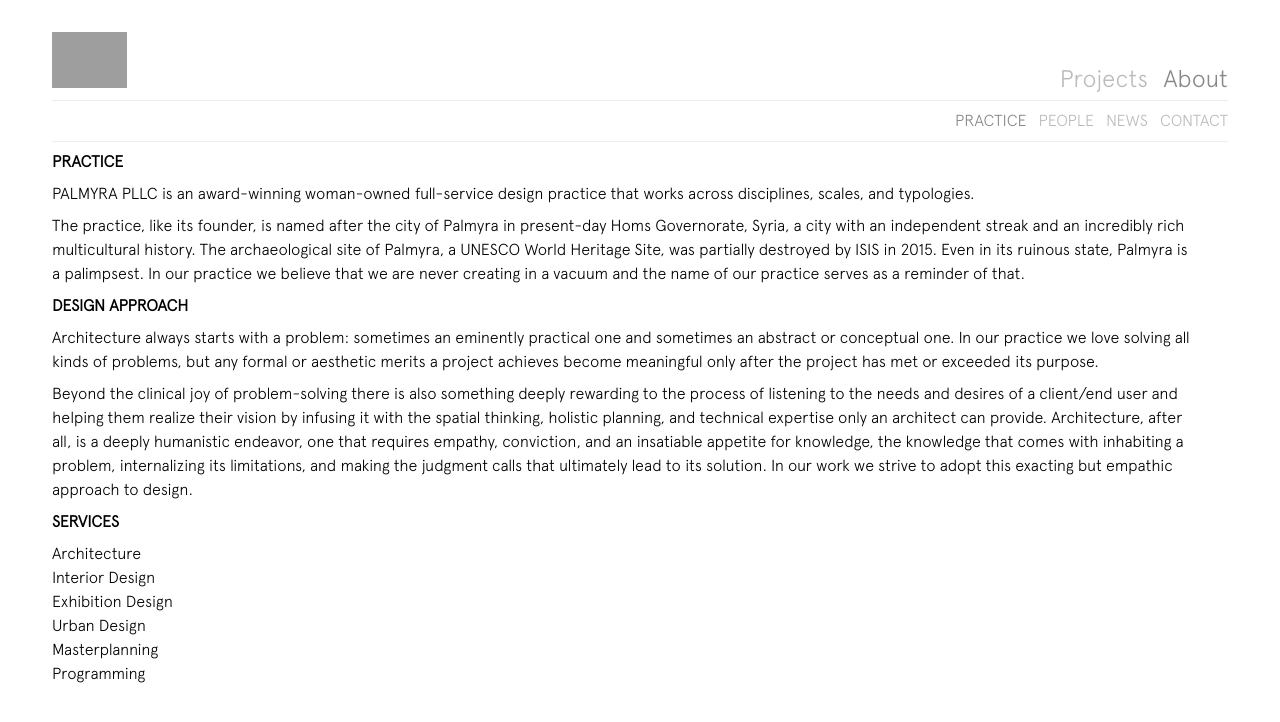
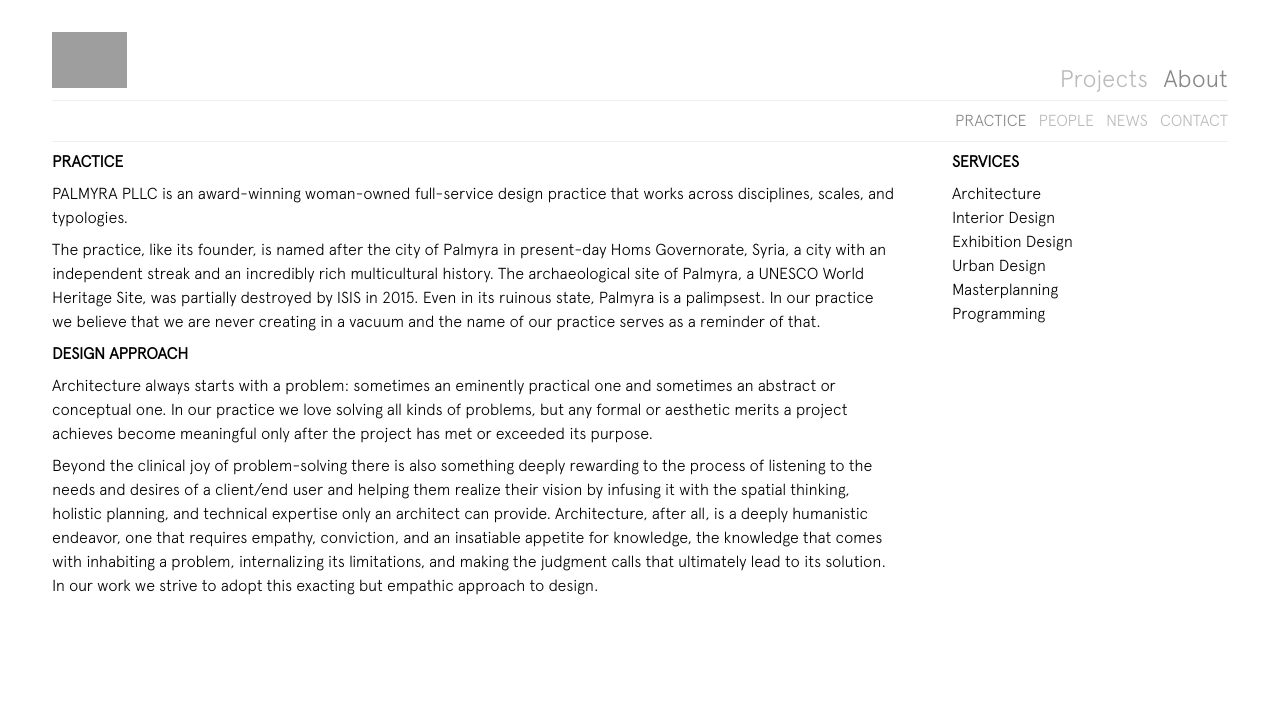
Before and after one commit to palmyra-arch/palmyra-arch.github.io, a Jekyll site: the page built from practice.html, in a window 1280 px wide. Shown: the top 722 px of the page. Built offline with Jekyll 4.4.1, drawn with Linux system fonts in a browser that asks for light colours; grey boxes are pictures that could not be loaded.

Commit message:
made practice have columns

```diff
--- a/practice.html
+++ b/practice.html
@@ -5,7 +5,7 @@
 ---
 
             <div class="row">
-                <div class="col col-1-1">
+                <div class="col col-1-1 col-sm-1-1 col-md-2-3 col-lg-3-4">
                     <div class="paragraph practice-left" >
                          <b>PRACTICE</b>
                     </div>
@@ -34,6 +34,8 @@
                      <div class="paragraph practice-left"> -->
                          In our work we strive to adopt this exacting but empathic approach to design.
                      </div>
+               </div>
+               <div class="col col-1-1 col-sm-1-1 col-md-1-3 col-lg-1-4">
                      <div class="paragraph">
                          <b>SERVICES</b>
                     </div>
```
